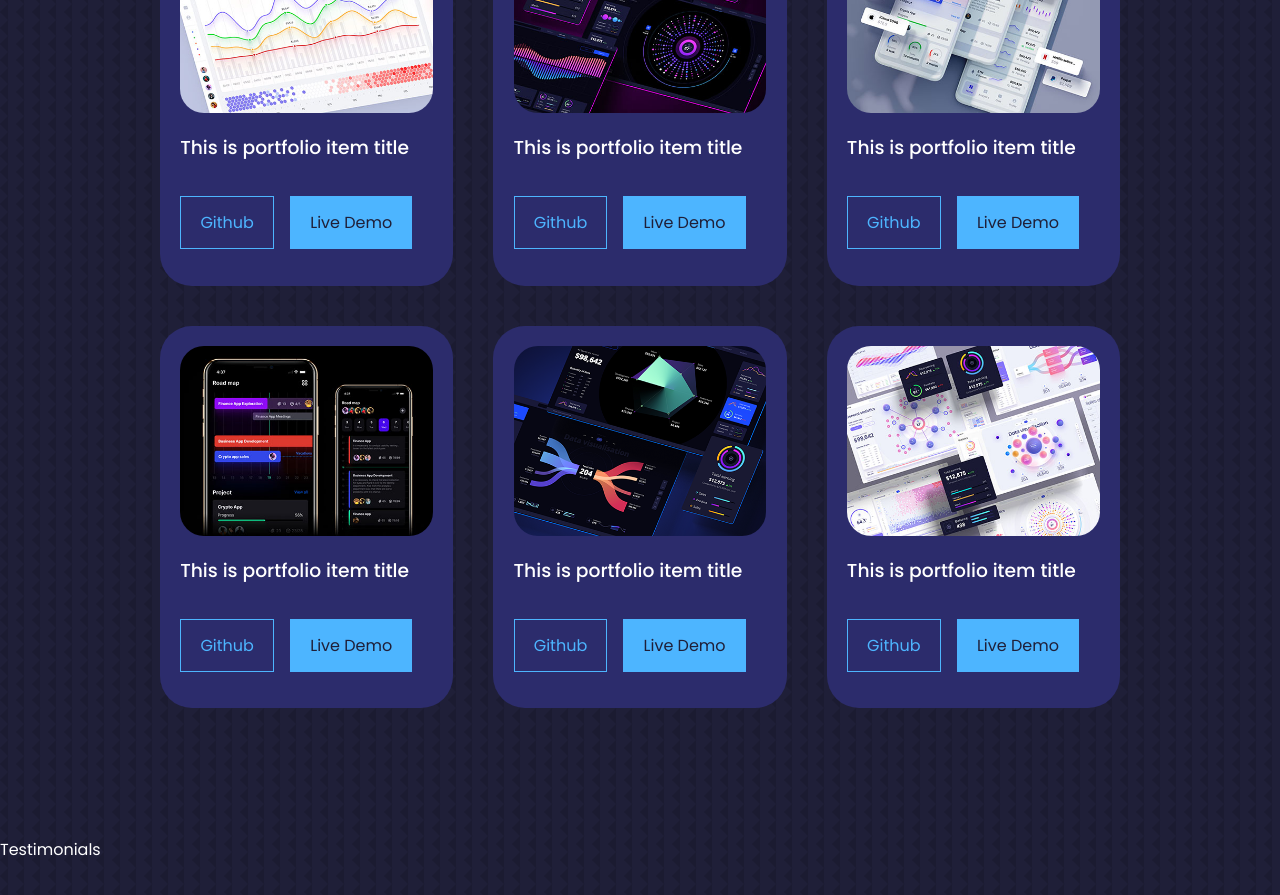
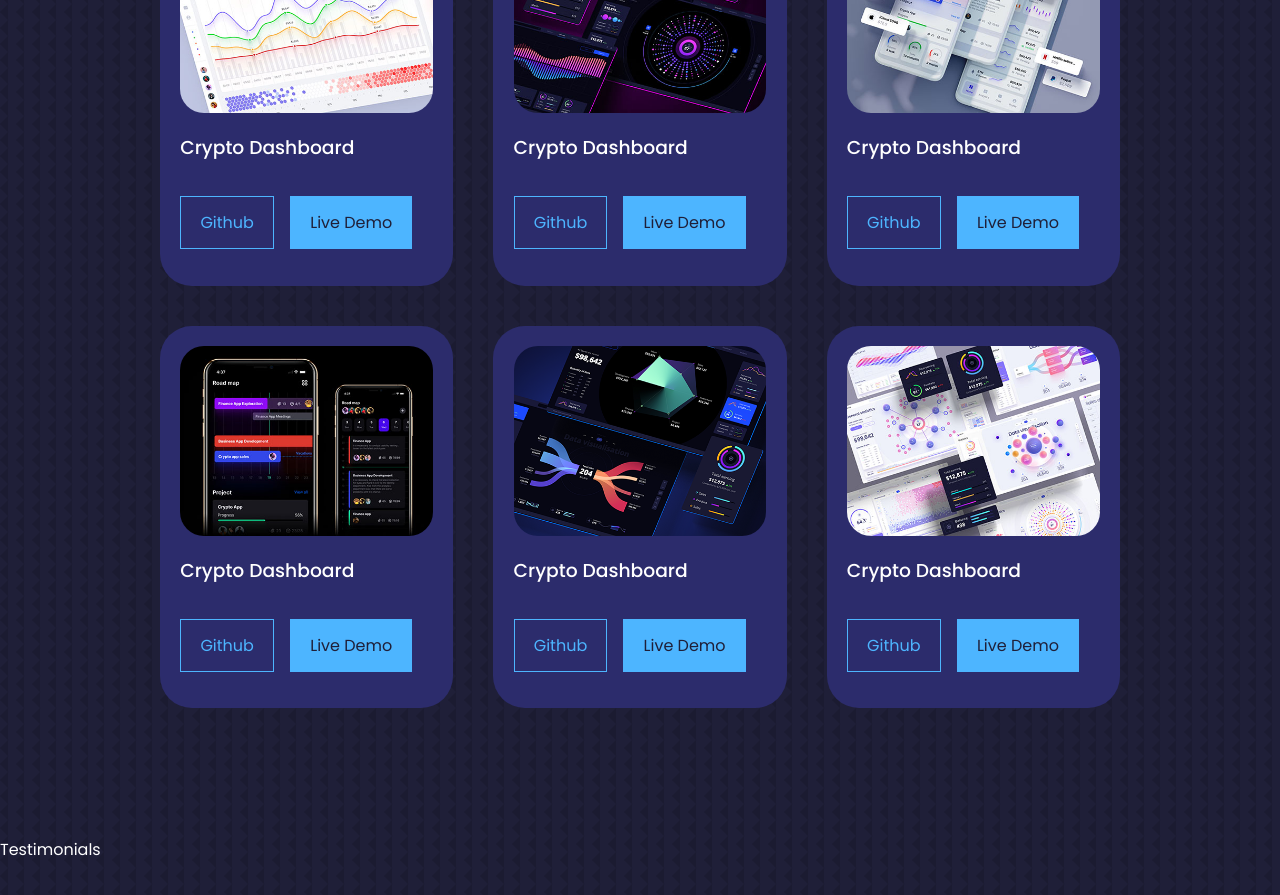
Before and after one commit to EngrAminullah/my-portfolio, a React (Create React App) app: page / in a window 1280 px wide. Shown: the part 3180-4075 px from the top of the page. Built offline with nearby package versions, Linux system fonts and the light colour scheme.

Commit message:
portfolio items from array using map method

```diff
--- a/src/components/portfolio/Portfolio.jsx
+++ b/src/components/portfolio/Portfolio.jsx
@@ -8,6 +8,51 @@
 
 import "./portfolio.css";
 
+const data = [
+  {
+    id:1,
+    image:IMG1,
+    title: 'Crypto Dashboard',
+    github: 'https://github.com/EngrAminullah?tab=repositories',
+    demo:'https://dribble.com/Alien_pixels'
+  },
+  {
+    id:2,
+    image:IMG2,
+    title: 'Crypto Dashboard',
+    github: 'https://github.com/EngrAminullah?tab=repositories',
+    demo:'https://dribble.com/Alien_pixels'
+  },
+  {
+    id:3,
+    image:IMG3,
+    title: 'Crypto Dashboard',
+    github: 'https://github.com/EngrAminullah?tab=repositories',
+    demo:'https://dribble.com/Alien_pixels'
+  },
+  {
+    id:4,
+    image:IMG4,
+    title: 'Crypto Dashboard',
+    github: 'https://github.com/EngrAminullah?tab=repositories',
+    demo:'https://dribble.com/Alien_pixels'
+  },
+  {
+    id:5,
+    image:IMG5,
+    title: 'Crypto Dashboard',
+    github: 'https://github.com/EngrAminullah?tab=repositories',
+    demo:'https://dribble.com/Alien_pixels'
+  },
+  {
+    id:6,
+    image:IMG6,
+    title: 'Crypto Dashboard',
+    github: 'https://github.com/EngrAminullah?tab=repositories',
+    demo:'https://dribble.com/Alien_pixels'
+  }
+]
+
 const Portfolio = () => {
   return (
     <section id="portfolio">
@@ -15,20 +60,23 @@
       <h2>Portfolio</h2>
 
       <div className="container portfolio__container">
-        <article className="portfolio__item">
+       {
+        data.map(({id, image, title, github, demo})=>{
+          return (
+            <article key={id} className="portfolio__item">
             <div className="portfolio__item-image">
-            <img src={IMG1} alt="" />
+              <img src={image} alt={title} />
             </div>
-          <h3>This is portfolio item title</h3>
+            <h3>{title}</h3>
             <div className="portfolio__item-cta">
               <a
-              href="https://github.com/EngrAminullah?tab=repositories"
+                href={github}
                 className="btn"
               >
                 Github
               </a>
               <a
-              href="https://dribble.com/Alien_pixels"
+                href={demo}
                 className="btn btn-primary"
                 target="_blank"
               >
@@ -36,111 +84,10 @@
               </a>
             </div>
           </article>
-        <article className="portfolio__item">
-          <div className="portfolio__item-image">
-            <img src={IMG2} alt="" />
-          </div>
-          <h3>This is portfolio item title</h3>
-          <div className="portfolio__item-cta">
-            <a
-              href="https://github.com/EngrAminullah?tab=repositories"
-              className="btn"
-            >
-              Github
-            </a>
-            <a
-              href="https://dribble.com/Alien_pixels"
-              className="btn btn-primary"
-              target="_blank"
-            >
-              Live Demo
-            </a>
-          </div>
-        </article>
-        <article className="portfolio__item">
-          <div className="portfolio__item-image">
-            <img src={IMG3} alt="" />
-          </div>
-          <h3>This is portfolio item title</h3>
-          <div className="portfolio__item-cta">
-            <a
-              href="https://github.com/EngrAminullah?tab=repositories"
-              className="btn"
-            >
-              Github
-            </a>
-            <a
-              href="https://dribble.com/Alien_pixels"
-              className="btn btn-primary"
-              target="_blank"
-            >
-              Live Demo
-            </a>
-          </div>
-        </article>
-        <article className="portfolio__item">
-          <div className="portfolio__item-image">
-            <img src={IMG4} alt="" />
-          </div>
-          <h3>This is portfolio item title</h3>
-          <div className="portfolio__item-cta">
-            <a
-              href="https://github.com/EngrAminullah?tab=repositories"
-              className="btn"
-            >
-              Github
-            </a>
-            <a
-              href="https://dribble.com/Alien_pixels"
-              className="btn btn-primary"
-              target="_blank"
-            >
-              Live Demo
-            </a>
-          </div>
-        </article>
-        <article className="portfolio__item">
-          <div className="portfolio__item-image">
-            <img src={IMG5} alt="" />
-          </div>
-          <h3>This is portfolio item title</h3>
-          <div className="portfolio__item-cta">
-            <a
-              href="https://github.com/EngrAminullah?tab=repositories"
-              className="btn"
-            >
-              Github
-            </a>
-            <a
-              href="https://dribble.com/Alien_pixels"
-              className="btn btn-primary"
-              target="_blank"
-            >
-              Live Demo
-            </a>
-          </div>
-        </article>
-        <article className="portfolio__item">
-          <div className="portfolio__item-image">
-            <img src={IMG6} alt="" />
-          </div>
-          <h3>This is portfolio item title</h3>
-          <div className="portfolio__item-cta">
-            <a
-              href="https://github.com/EngrAminullah?tab=repositories"
-              className="btn"
-            >
-              Github
-            </a>
-            <a
-              href="https://dribble.com/Alien_pixels"
-              className="btn btn-primary"
-              target="_blank"
-            >
-              Live Demo
-            </a>
-          </div>
-        </article>
+          )
+        })
+       }
+
       </div>
     </section>
   );
```
Lines whose indentation alone changed are shown as unchanged.
